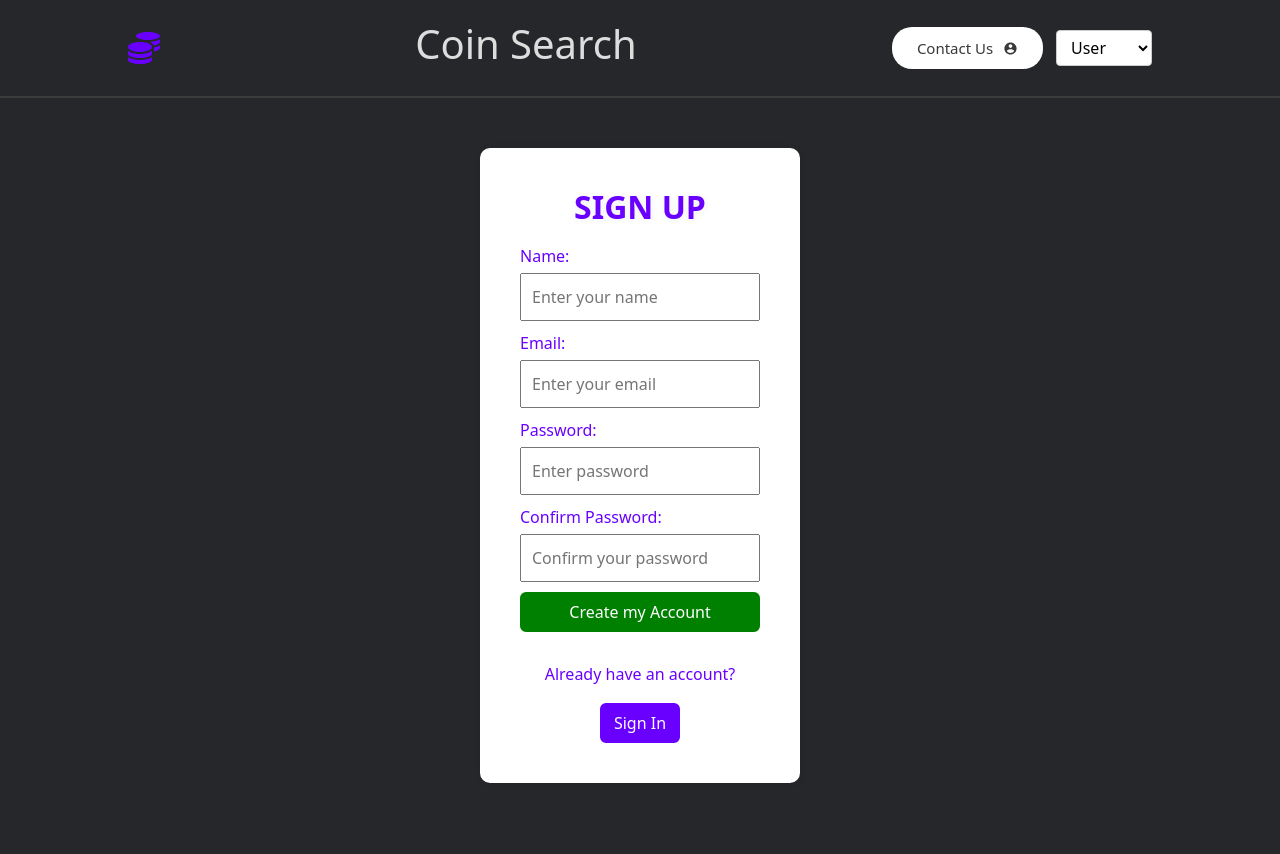
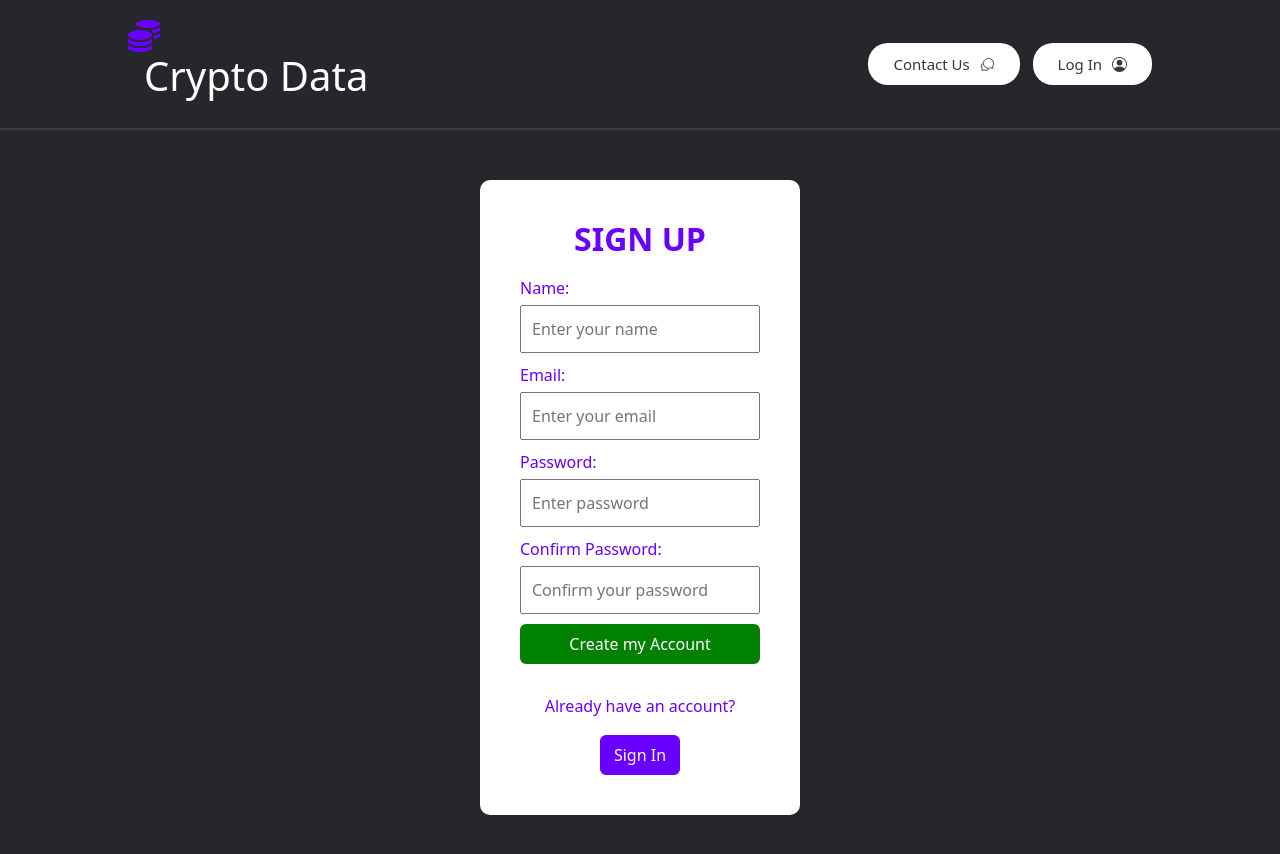
Before and after one commit to netaamz/financial_data_web_app, a React (Create React App) app in the folder client/: page / in a window 1280 px wide. Shown: the top 854 px of the page. Before the commit the page ends 833 px from the top, so only its background shows below. Built offline with nearby package versions, Linux system fonts and the light colour scheme.

Commit message:
user dropdown changes

```diff
--- a/client/src/components/Navbar.css
+++ b/client/src/components/Navbar.css
@@ -13,6 +13,8 @@
     color: #6900ff;
 }
 
+
+
 .purple {
     color: #6900ff;
 }
@@ -24,10 +26,16 @@
 }
 
 .user-dropdown select {
-    padding: 5px 10px;
-    border-radius: 4px;
-    border: 1px solid #ccc;
-    background-color: white;
+    display: flex;
+    align-items: center;
+    gap: 10px;
+    padding: 10px 25px;
+    border-radius: 20px;
+    font-size: 15px;
+    font-weight: 500;
+    color: #393939;
+    background: white;
+    border: none;
     cursor: pointer;
   }
 
--- a/client/src/components/Navbar.js
+++ b/client/src/components/Navbar.js
@@ -1,8 +1,8 @@
 import React, { useState, useEffect } from "react";
 import { FaCoins } from "react-icons/fa";
 import { Link, useNavigate } from "react-router-dom";
-//import { GoArrowUpRight } from "react-icons/go";
-import { IoMdContact } from "react-icons/io";
+import { BsPersonCircle } from "react-icons/bs";
+import { IoChatbubblesOutline } from "react-icons/io5";
 import UserDropdown from './UserDropdown'; // Import the UserDropdown component
 
 import './Navbar.css'
@@ -32,24 +32,32 @@ const Navbar = () => {
     navigate('/'); // Redirect to the homepage or login page
   };
 
+  const handleLoginClick = () => {
+    navigate('/login');
+  };
 
   return (
-    <Link to='/dashboard'>
+
       <div className="navbar">
+        <Link to='/dashboard'>
         <FaCoins className="icon"/>
         <h1>
           {" "}
-          Coin<span className="search"> Search</span>
+          Crypto<span className="search"> Data</span>
         </h1>
+        </Link>
         <div className="nav-right">
           <Link to='/contactUs'>
-          <button>Contact Us <IoMdContact /></button>
+            <button>Contact Us <IoChatbubblesOutline /></button>
           </Link>
-          <UserDropdown user={user} onLogout={handleLogout} />
-
+          {user ? (
+            <UserDropdown user={user} onLogout={handleLogout} />
+          ) : (
+            <button onClick={handleLoginClick}>Log In <BsPersonCircle /></button>
+          )}
         </div>
       </div>
-    </Link>
+
   );
 };
 
--- a/client/src/components/UserDropdown.js
+++ b/client/src/components/UserDropdown.js
@@ -1,5 +1,5 @@
 import React from 'react';
-
+import './UserDropdown.css'; // Import the CSS file
 
 const UserDropdown = ({ user, onLogout }) => {
   const handleDropdownChange = (e) => {
@@ -14,11 +14,11 @@ const UserDropdown = ({ user, onLogout }) => {
       <select
         id="user-dropdown"
         onChange={handleDropdownChange}
-        value={user ? 'user' : ''}
+        value="user"
         aria-label="User menu"
       >
-        <option value='' disabled>{user ? `Hello, ${user.name}` : 'User'}</option>
-        <option value='logout'>Logout</option>
+        <option value="user" disabled>{user ? `Hello, ${user.name}` : 'User'}</option>
+        <option value="logout">Logout</option>
       </select>
     </div>
   );
```
Also changed, not shown: client/src/components/UserDropdown.css (indentation only).
